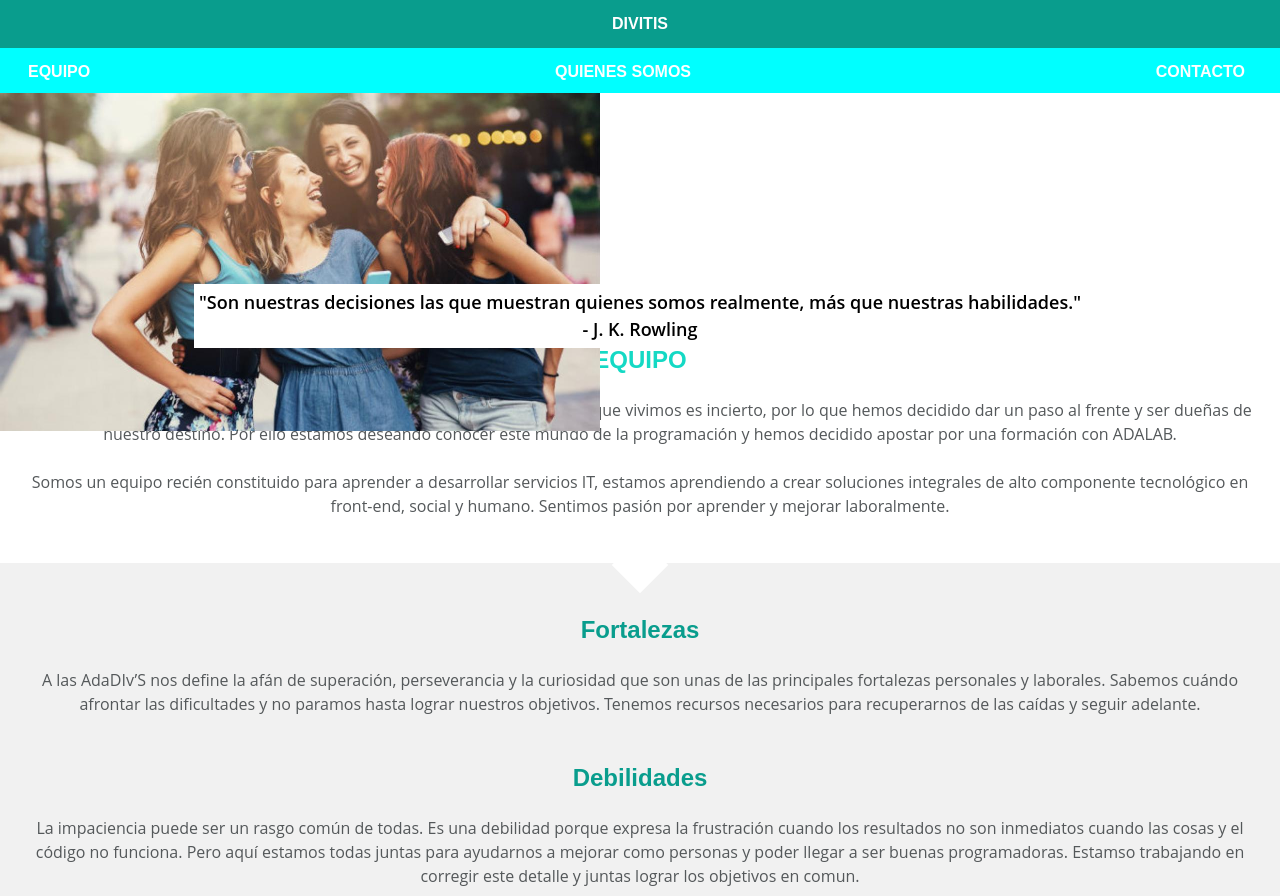
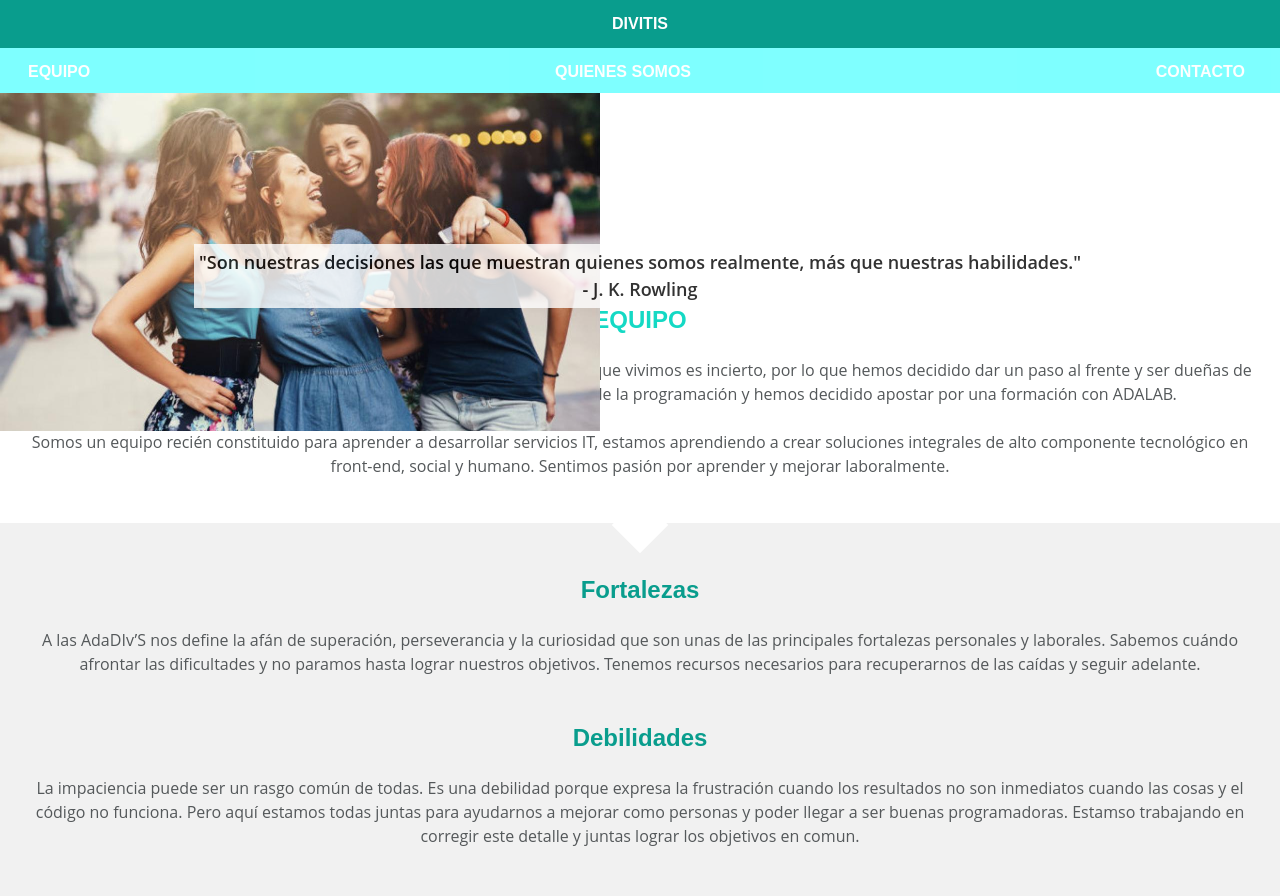
Before and after one commit to Adalab/project-promo-n-module-1-team-3, a plain HTML site: page index.html in a window 1280 px wide. Shown: the top 896 px of the page. Drawn offline with Linux system fonts and the light colour scheme.

```diff
--- a/styles/main.css
+++ b/styles/main.css
@@ -6,10 +6,8 @@
   font-weight: bold;
   text-transform: uppercase;
   width: 100%;
-  height: 16px;
-  position: relative;
+
   display: flex;
-  box-sizing: content-box;
   justify-content: center;
   padding-top: 16px;
   padding-bottom: 16px;
@@ -31,12 +29,12 @@
 
 .nav1 {
   background-color: aqua;
+  opacity: 0.5;
   font-weight: bold;
   display: flex;
   padding-left: 10px;
   position: relative;
   height: 45px;
-  padding-right: 17px;
   padding-right: 17px;
 }
 
@@ -53,14 +51,6 @@
 
 .imagen1 {
   width: 100%;
-  height: 100%;
-  object-fit: fill;
-  overflow: hidden;
-  object-fit: cover;
-  background-position: center;
-  background-repeat: no-repeat;
-  background-size: cover;
-  position: relative;
 }
 
 .hero {
@@ -77,6 +67,7 @@
 .frase-presentacion {
   color: black;
   background-color: white;
+  opacity: 0.8;
   font-size: 18px;
   font-weight: 600;
   font-family: open sans;
@@ -84,7 +75,7 @@
   line-height: 1.5;
   position: relative;
   bottom: 50px;
-  margin-top: 30px;
+  margin-top: -10px;
   padding: 5px;
   text-align: center;
 }
```
